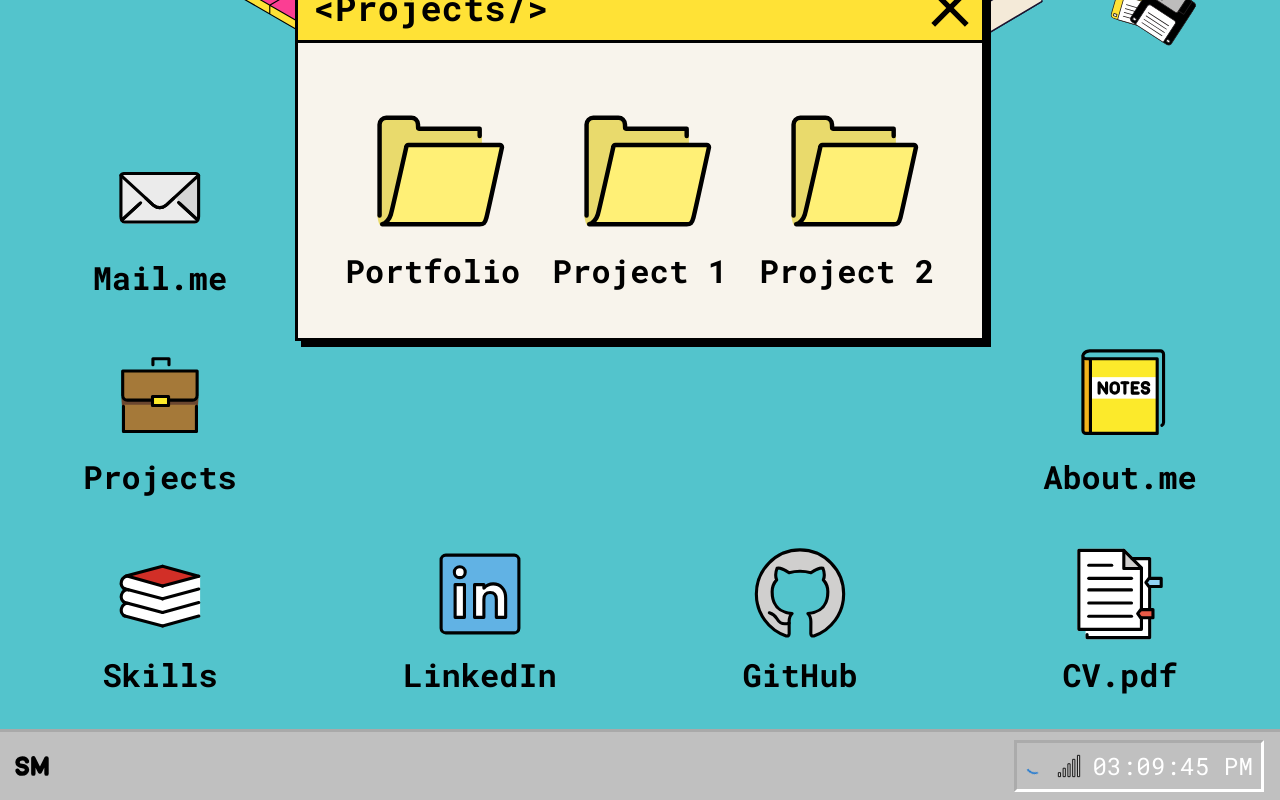
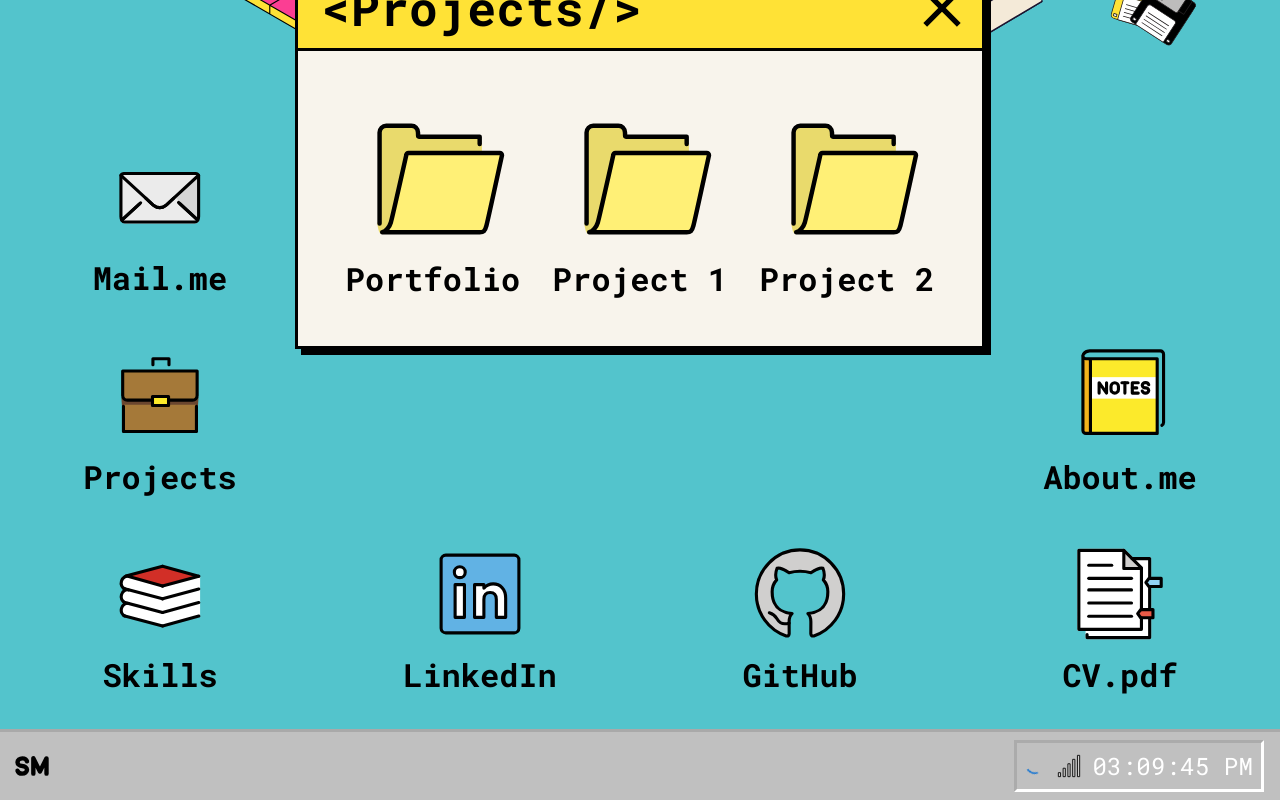
Before and after one commit to sagimartin/portfolio, a React (Vite) app in the folder Portfolio/: page / in a window 1280 px wide. Both pictures are taken after a click on the element "Projects". Shown: the part 667-1467 px from the top of the page. Built offline with nearby package versions, Linux system fonts and the light colour scheme; no server answers.

Commit message:
Fix Projects CSS

```diff
--- a/Portfolio/src/components/projects/Projects.css
+++ b/Portfolio/src/components/projects/Projects.css
@@ -16,6 +16,7 @@
   display: flex;
   justify-content: space-between;
   align-items: center;
+  padding: 0.5rem;
 }
 
 .projects-title {
@@ -23,7 +24,7 @@
 }
 
 .projects-close-button {
-    all: unset;
+  all: unset;
   cursor: pointer;
   background: none;
   border-left: 3px solid black;
--- a/Portfolio/src/components/projects/Projects.jsx
+++ b/Portfolio/src/components/projects/Projects.jsx
@@ -1,13 +1,12 @@
 import { useState } from 'react';
 import { Box, Typography, Modal } from "@mui/material";
 import CloseIcon from '@mui/icons-material/Close';
+import ProjectPopup from './ProjectPopup';
 
 import projectsData from '../../data/projects.json';
 import folder from "/assets/icons/folder.svg";
 
 import "./Projects.css";
-
-import ProjectPopup from './ProjectPopup';
 
 export default function Projects({ onClose }) {
     const [showProjects, setShowProjects] = useState(true);
@@ -29,11 +28,11 @@ export default function Projects({ onClose }) {
             <Box className="projects-header">
                 <Typography variant="h4" fontFamily="var(--secondary-font)" fontWeight="600" className="projects-title" sx={{
                     fontSize: {
-                        xs: '1.2rem',
-                        sm: '1.7rem',
-                        md: '2rem',
-                        lg: '2.2rem',
-                        xl: '2.2rem',
+                        xs: '2rem',
+                        sm: '2.5rem',
+                        md: '3rem',
+                        lg: '3rem',
+                        xl: '3.2rem',
                     },
                 }}>
                     {"<Projects/>"}
```
